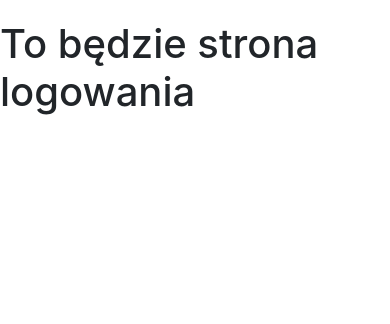
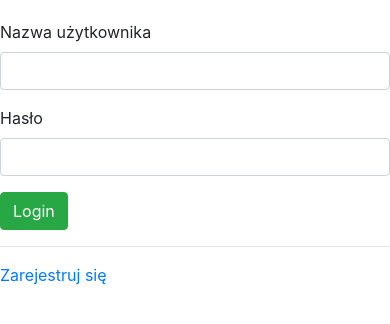
Before and after one commit to szarszar/DobraPracaCRM, a Django app: template ProjectManager/templates/login.html in a window 390 px wide. Shown: the part 56-380 px from the top of the page. Run offline with Django 3.2, Linux system fonts and the light colour scheme; the template is opened without the code that fills it, so the values that code supplies are empty; some libraries are stand-ins or nearby versions.

Commit message:
upgraded data passing to templates

```diff
--- a/ProjectManager/templates/login.html
+++ b/ProjectManager/templates/login.html
@@ -1,7 +1,37 @@
 {% extends 'index.html' %}
 {% block content %}
 
+<div class="login">
+    <form method="POST" action="">
+        {% csrf_token %}
+        <div class="form-group ">
+            <label for="UsernameInput">Nazwa użytkownika</label>
+            <input type="username" class="form-control" name="username" id="UsernameInput">
+        </div>
+        <div class="form-group">
+            <label for="PasswordInput">Hasło</label>
+            <input type="password" class="form-control" name="password" id="PasswordInput">
+        </div>
+        <button type="submit" class="btn btn-large btn-success pull-right">Login</button>
+    </form>
+    <div class="login-footer">
+        <div class="row">
+            {% for message in messages %}
+            <h5 class="heading-desc">
+                {{message}}</h5>
+            {% endfor %}
+            <div class="col-xs-6 col-md-6">
+                <div class="left-section">
+                    <hr>
+                    <a href="{% url 'register' %}">Zarejestruj się</a>
+                </div>
+            </div>
+            <div class="col-xs-6 col-md-6 pull-right">
 
-<h1>To będzie strona logowania</h1>
+
+            </div>
+        </div>
+    </div>
+</div>
 
 {% endblock %}
```
Also changed, not shown: ProjectManager/templates/employee_panel.html (+6 -1 lines), ProjectManager/views.py (+8 -1 lines), ProjectManager/templates/project_preview.html (added).
